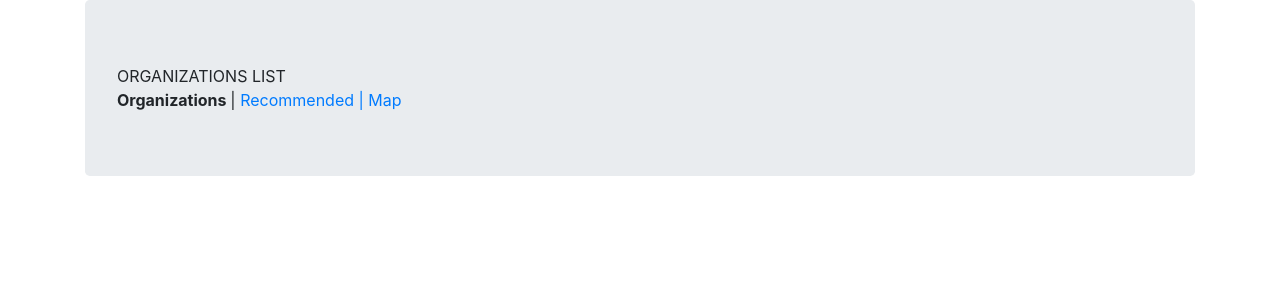
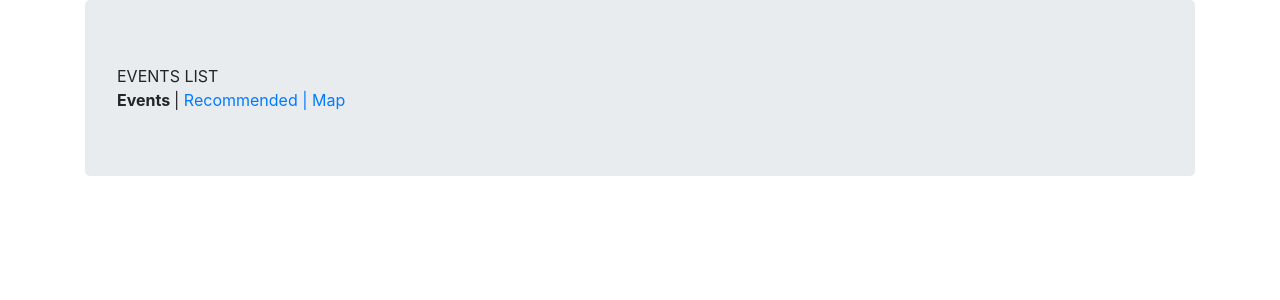
Before and after one commit to Delaware2016/team-2, a PHP site: page /events_list.php in a window 1280 px wide. Shown: the part 176-476 px from the top of the page. Run offline with PHP 8.4, Linux system fonts and the light colour scheme; some libraries are stand-ins or nearby versions.

Commit message:
edited org->events

```diff
--- a/html/events_list.php
+++ b/html/events_list.php
@@ -5,9 +5,9 @@
 
   <div class="starter-template">
   <div class="jumbotron">
-    ORGANIZATIONS LIST
+    EVENTS LIST
 		<br>
-    <b> Organizations </b> | <a href= "list.html"> Recommended | </a>
+    <b> Events </b> | <a href= "list.html"> Recommended | </a>
 		<a href= "map.html"> Map</a>
 </div>
 <!-- put business list here -->
```
